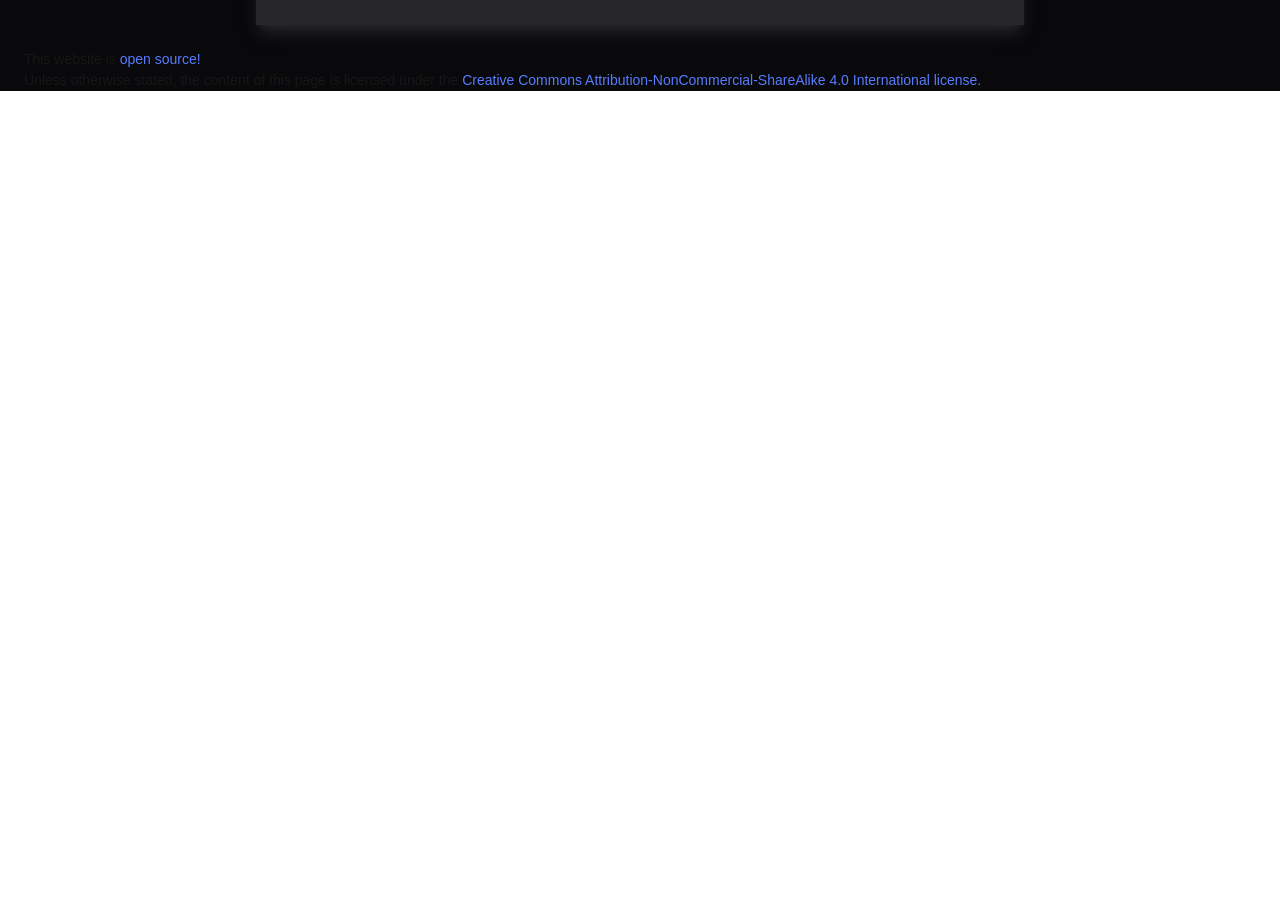
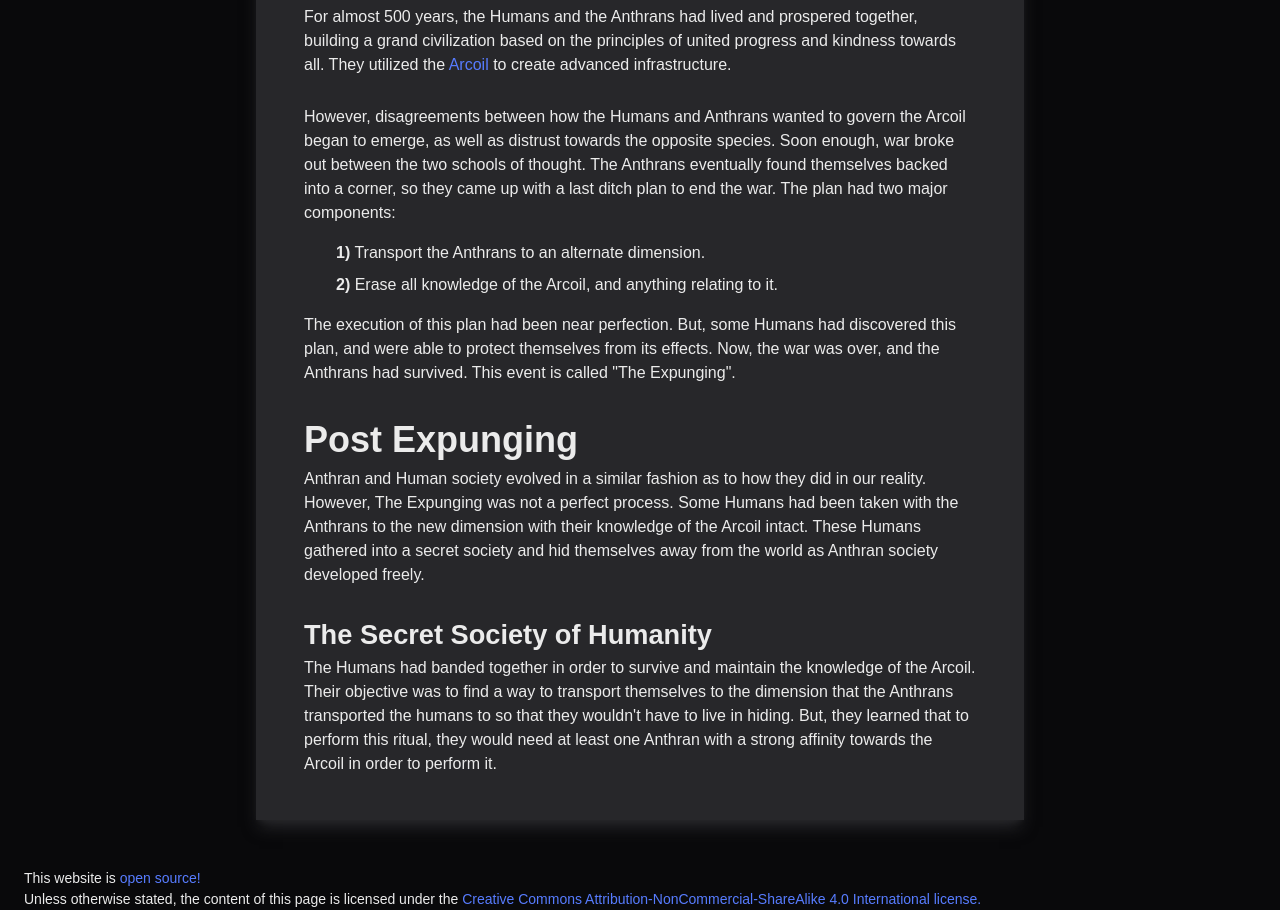
Before and after one commit to 5Stygian/5Stygian, a Next.js app: page /papers/wbp1/world-history in a window 1280 px wide. Shown: the part 398-1308 px from the top of the page. Before the commit the page ends 800 px from the top, so only its background shows below. Built offline with nearby package versions, Linux system fonts and the light colour scheme; a web font is replaced by a local one.

Commit message:
start on writing the history of wbp1

```diff
--- a/src/app/components/layout/content.tsx
+++ b/src/app/components/layout/content.tsx
@@ -11,20 +11,23 @@ interface ContentProps {
   children: React.ReactNode;
   domHeader: string;
   subHeader?: string | undefined;
+  egg?: string | undefined;
 }
 
 export default function Content({
   children,
   domHeader,
   subHeader,
+  egg,
 }: ContentProps) {
   return (
     <>
+      <div id="THE-EGG" className="hidden">{egg}</div>
       <TopBar />
       <div className="sm:w-3/5 h-full mx-auto pt-38 sm:pt-24 pb-4 px-12 bg-zinc-800 shadow-lg shadow-zinc-800">
         <DomHeader text={domHeader} />
         <SubHeader text={subHeader} />
-        <hr className="w-13/16 mx-auto my-8 border border-zinc-500/35" />
+        <hr className="w-13/16! mx-auto! my-8! border-2! border-zinc-500/35!" />
         {children}
       </div>
       <hr className="h-6 border-none" />
--- a/src/app/layout.tsx
+++ b/src/app/layout.tsx
@@ -37,7 +37,7 @@ export default function RootLayout({
       <body
         className={`${geistSans.variable} ${geistMono.variable} ${rubik80sFade.variable} ${rubikGlitchPop.variable} antialiased`}
       >
-        <main className="w-screen h-full bg-zinc-950">{children}</main>
+        <main className="w-screen h-full text-[#ebebeb] bg-zinc-950">{children}</main>
       </body>
     </html>
   );
--- a/src/app/papers/wbp1/hub/page.tsx
+++ b/src/app/papers/wbp1/hub/page.tsx
@@ -6,6 +6,15 @@ import Link from "next/link";
 export default function Hub() {
   return (
     <c.Content domHeader={WBP1Name} subHeader="Hub">
+      <h1>Overview</h1>
+      <p>
+        {WBP1Name} is a fantasy world in which two races, one made up of humans, the other
+        being made up of anthropomorphic animals (basically furries), called "Anthrans",
+        have been separated across dimensions after a devastating war over which
+        species was superior.
+      </p>
+      <hr />
+      <h1>Links</h1>
       <Link href="/papers/wbp1/the-arcoil">
         <h3>The Arcoil (Magic System)</h3>
       </Link>
--- a/src/app/papers/wbp1/world-history/page.tsx
+++ b/src/app/papers/wbp1/world-history/page.tsx
@@ -1,13 +1,55 @@
 import * as c from "@/app/components/index";
 import { WBP1Name } from "@/app/globals";
+import Link from "next/link";
 
 export default function WorldHistory() {
   return (
     <>
       <c.TableOfContents />
-      <c.Content domHeader={WBP1Name} subHeader="World History">
+      <c.Content
+        domHeader={WBP1Name}
+        subHeader="World History"
+        egg={"I fucking love that this: {\" \"} is a way that you can insert spaces."}
+      >
         <h1 id="time-periods">Time Periods</h1>
-        <p>ill fill this in later</p>
+        <h2 id="the-age-of-true-unity">The Age of True Unity</h2>
+        <p>
+          For almost 500 years, the Humans and the Anthrans had lived and prospered together, building
+          a grand civilization based on the principles of united progress and kindness towards all. They
+          utilized the <Link href="/papers/wbp1/the-arcoil">Arcoil</Link> to create advanced infrastructure.
+        </p>
+        <p>
+          However, disagreements between how the Humans and Anthrans wanted to govern the Arcoil began
+          to emerge, as well as distrust towards the opposite species. Soon enough, war broke out
+          between the two schools of thought. The Anthrans eventually found themselves backed into a
+          corner, so they came up with a last ditch plan to end the war. The plan had two major components:
+          <ol className="my-4">
+            <li className="my-2 pl-8">
+              <strong>1)</strong> Transport the Anthrans to an alternate dimension.
+            </li>
+            <li className="my-2 pl-8">
+              <strong>2)</strong> Erase all knowledge of the Arcoil, and anything relating to it.
+            </li>
+          </ol>
+          The execution of this plan had been near perfection. But, some Humans had discovered this plan,
+          and were able to protect themselves from its effects.
+          Now, the war was over, and the Anthrans had survived. This event is called "The Expunging".
+        </p>
+        <h2 id="post-expunging">Post Expunging</h2>
+        <p>
+          Anthran and Human society evolved in a similar fashion as to how they did in our reality.
+          However, The Expunging was not a perfect process. Some Humans had been taken with the Anthrans
+          to the new dimension with their knowledge of the Arcoil intact. These Humans gathered into a
+          secret society and hid themselves away from the world as Anthran society developed freely.
+        </p>
+        <h3 id="the-secret-society-of-humanity">The Secret Society of Humanity</h3>
+        <p>
+          The Humans had banded together in order to survive and maintain the knowledge of the Arcoil.
+          Their objective was to find a way to transport themselves to the dimension that the Anthrans
+          transported the humans to so that they wouldn't have to live in hiding. But, they learned that
+          to perform this ritual, they would need at least one Anthran with a strong affinity towards
+          the Arcoil in order to perform it.
+        </p>
       </c.Content>
     </>
   );
--- a/src/app/styles/globals.css
+++ b/src/app/styles/globals.css
@@ -55,6 +55,15 @@ h2 {
 }
 h3 {
   font-size: 1.7rem;
+}
+
+hr {
+  width: calc(15 / 16 * 100%);
+  margin-inline: auto;
+  margin-block: calc(var(--spacing) * 3);
+  border-style: var(--tw-border-style);
+  border-width: 1px;
+  border-color: color-mix(in oklab, var(--color-zinc-500) 85%, transparent);
 }
 
 table {
@@ -122,5 +131,5 @@ a:active {
 }
 
 p {
-  margin-bottom: 36px;
+  margin-bottom: 28px;
 }
```
Also changed, not shown: src/app/papers/wbp1/world-history/alternate.txt (added).
